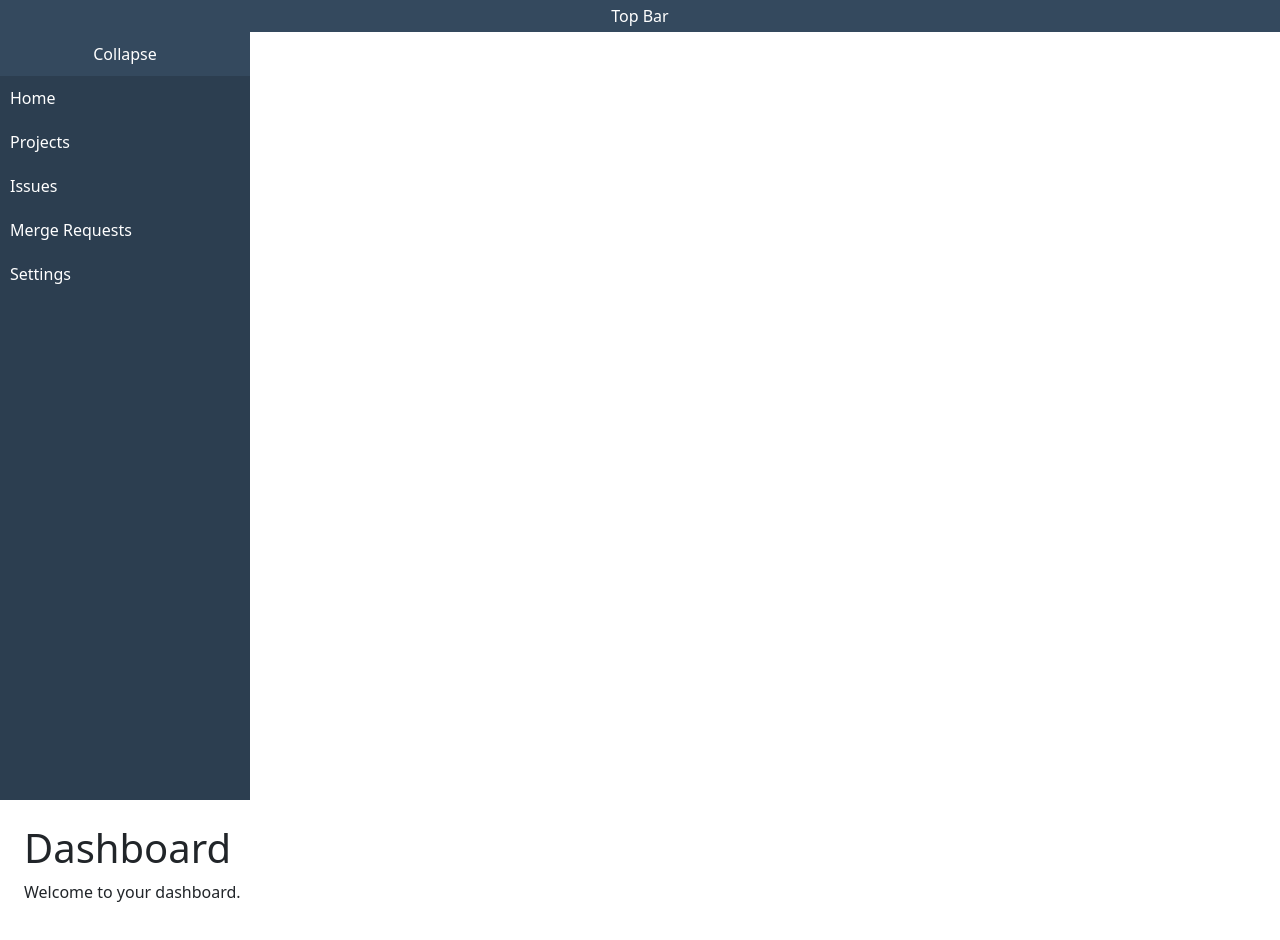
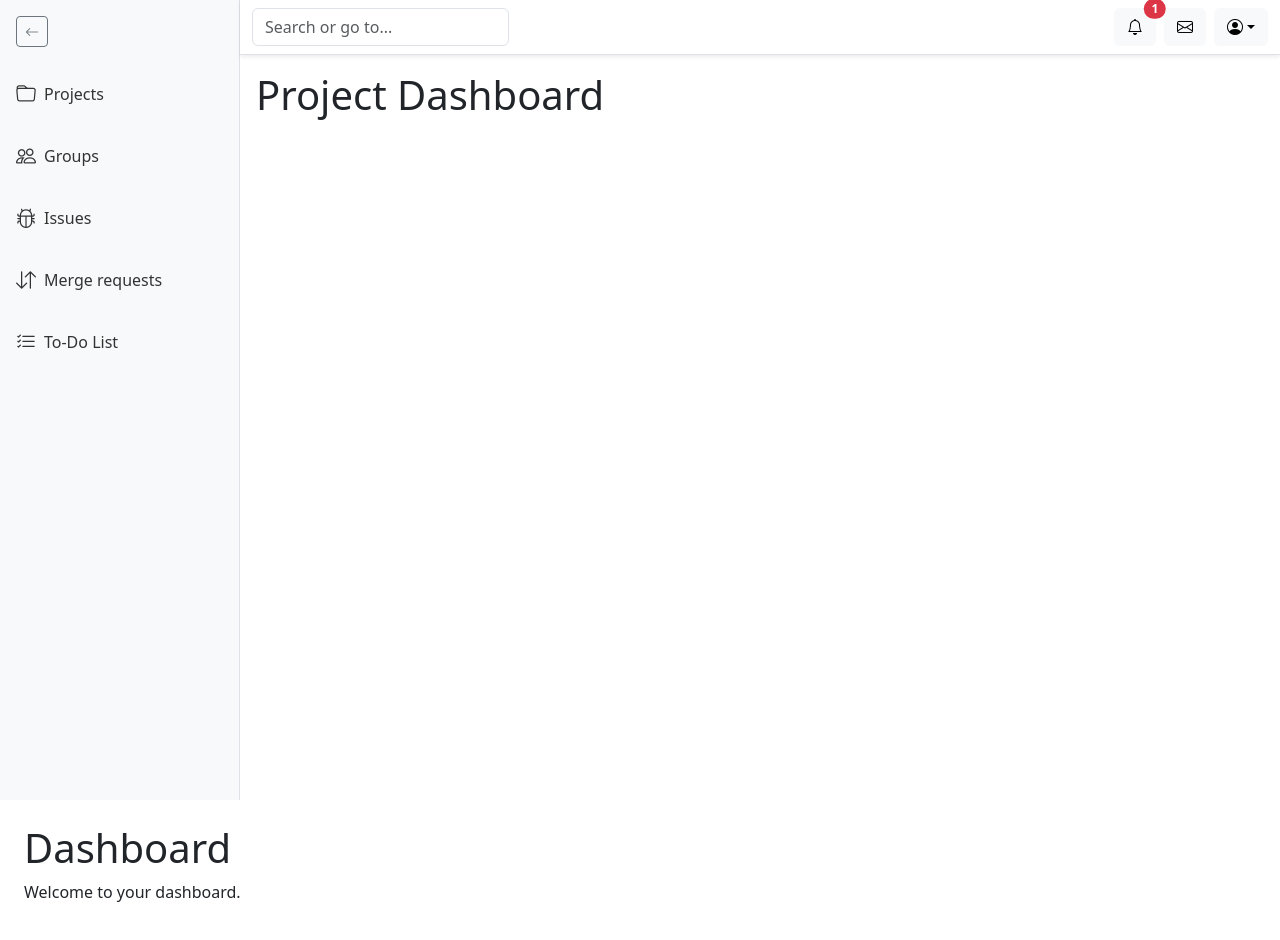
Before and after one commit to TiborKoderman/kvad-kvad-fe, a Vue app: page / in a window 1280 px wide. Shown: the top 940 px of the page. Built offline with nearby package versions, Linux system fonts and the light colour scheme.

Commit message:
Refactor NavBar component to improve layout and functionality

```diff
--- a/src/components/NavBar.vue
+++ b/src/components/NavBar.vue
@@ -1,13 +1,82 @@
 <template>
-  <div>
-    <div class="topbar">Top Bar</div>
-    <div :class="['sidebar', { collapsed: isCollapsed }]">
-      <button @click="toggleSidebar" class="toggle-btn">
-        {{ isCollapsed ? 'Expand' : 'Collapse' }}
-      </button>
-      <ul v-if="!isCollapsed">
-        <li v-for="item in menuItems" :key="item">{{ item }}</li>
+  <div class="d-flex">
+    <!-- Sidebar -->
+    <nav
+      class="sidebar bg-light border-end"
+      :class="{ collapsed: isCollapsed }"
+    >
+      <div class="sidebar-header p-3 d-flex justify-content-between">
+        <button class="btn btn-outline-secondary btn-sm" @click="toggleSidebar">
+          <i
+            class="bi"
+            :class="isCollapsed ? 'bi-arrow-right' : 'bi-arrow-left'"
+          ></i>
+        </button>
+      </div>
+      <ul class="nav flex-column">
+        <li v-for="item in menuItems" :key="item.label" class="nav-item">
+          <a href="#" class="nav-link d-flex align-items-center">
+            <i :class="item.icon" class="me-2"></i>
+            <span v-if="!isCollapsed">{{ item.label }}</span>
+          </a>
+        </li>
       </ul>
+    </nav>
+
+    <!-- Main content -->
+    <div class="main-content flex-grow-1">
+      <!-- Top bar -->
+      <header class="navbar navbar-light bg-white border-bottom shadow-sm">
+        <div class="container-fluid">
+          <div class="d-flex">
+            <input
+              class="form-control me-2"
+              type="search"
+              placeholder="Search or go to..."
+              aria-label="Search"
+            />
+          </div>
+          <div class="d-flex align-items-center">
+            <button class="btn btn-light position-relative me-2">
+              <i class="bi bi-bell"></i>
+              <span
+                class="position-absolute top-0 start-100 translate-middle badge rounded-pill bg-danger"
+              >
+                1
+              </span>
+            </button>
+            <button class="btn btn-light me-2">
+              <i class="bi bi-envelope"></i>
+            </button>
+            <div class="dropdown">
+              <button
+                class="btn btn-light dropdown-toggle"
+                type="button"
+                id="profileDropdown"
+                data-bs-toggle="dropdown"
+                aria-expanded="false"
+              >
+                <i class="bi bi-person-circle"></i>
+              </button>
+              <ul
+                class="dropdown-menu dropdown-menu-end"
+                aria-labelledby="profileDropdown"
+              >
+                <li><a class="dropdown-item" href="#">Profile</a></li>
+                <li><a class="dropdown-item" href="#">Settings</a></li>
+                <li><hr class="dropdown-divider" /></li>
+                <li><a class="dropdown-item" href="#">Logout</a></li>
+              </ul>
+            </div>
+          </div>
+        </div>
+      </header>
+
+      <!-- Dynamic content -->
+      <div class="content p-3">
+        <h1>Project Dashboard</h1>
+        <!-- Your project data here -->
+      </div>
     </div>
   </div>
 </template>
@@ -17,61 +86,52 @@ import { ref } from 'vue'
 
 const isCollapsed = ref(false)
 const menuItems = ref([
-  'Home',
-  'Projects',
-  'Issues',
-  'Merge Requests',
-  'Settings',
+  { label: 'Projects', icon: 'bi bi-folder' },
+  { label: 'Groups', icon: 'bi bi-people' },
+  { label: 'Issues', icon: 'bi bi-bug' },
+  { label: 'Merge requests', icon: 'bi bi-arrow-down-up' },
+  { label: 'To-Do List', icon: 'bi bi-list-check' },
 ])
 
-const toggleSidebar = () => {
+function toggleSidebar() {
   isCollapsed.value = !isCollapsed.value
 }
 </script>
 
 <style scoped>
-.topbar {
-  height: 2em;
-  background-color: #34495e;
-  color: white;
-  display: flex;
-  align-items: center;
-  justify-content: center;
+/* Sidebar styles */
+.sidebar {
+  width: 240px;
+  transition: width 0.3s;
 }
-
-.sidebar {
-  width: 250px;
-  background-color: #2c3e50;
-  color: white;
-  height: calc(100vh - 2em);
-  transition: width 0.3s;
-  overflow: hidden;
-}
-
 .sidebar.collapsed {
   width: 80px;
 }
 
-.toggle-btn {
-  background-color: #34495e;
-  color: white;
-  border: none;
-  width: 100%;
-  padding: 10px;
-  cursor: pointer;
+.nav-link {
+  padding: 1rem;
+  display: flex;
+  align-items: center;
+  color: #333;
 }
 
-ul {
-  list-style-type: none;
-  padding: 0;
+.nav-link .bi {
+  font-size: 1.25rem;
 }
 
-li {
-  padding: 10px;
-  cursor: pointer;
+.sidebar.collapsed .nav-link span {
+  display: none;
 }
 
-li:hover {
-  background-color: #34495e;
+/* Main content styles */
+.main-content {
+  display: flex;
+  flex-direction: column;
+  height: 100vh;
+}
+
+.content {
+  flex-grow: 1;
+  padding: 1rem;
 }
 </style>
```
